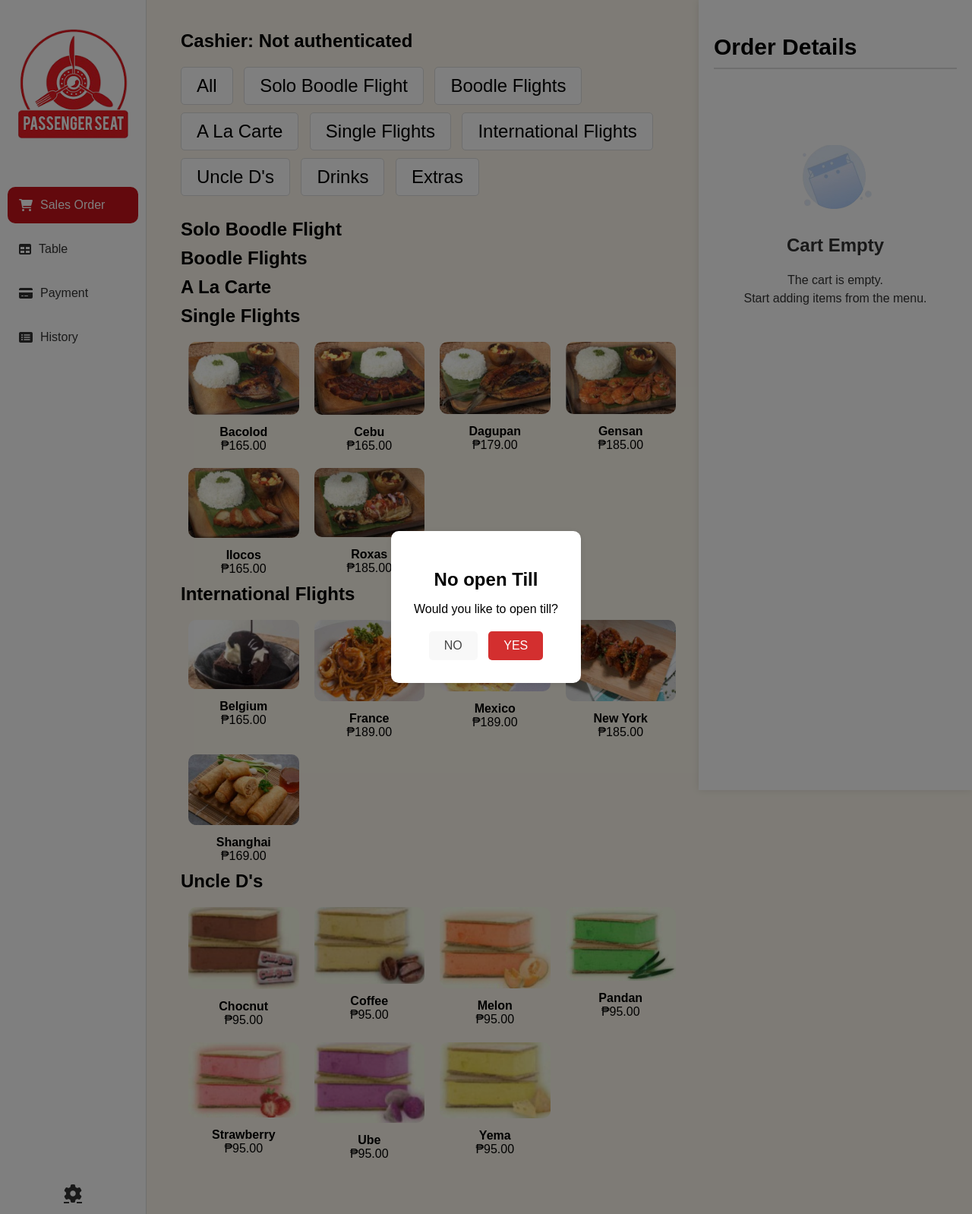
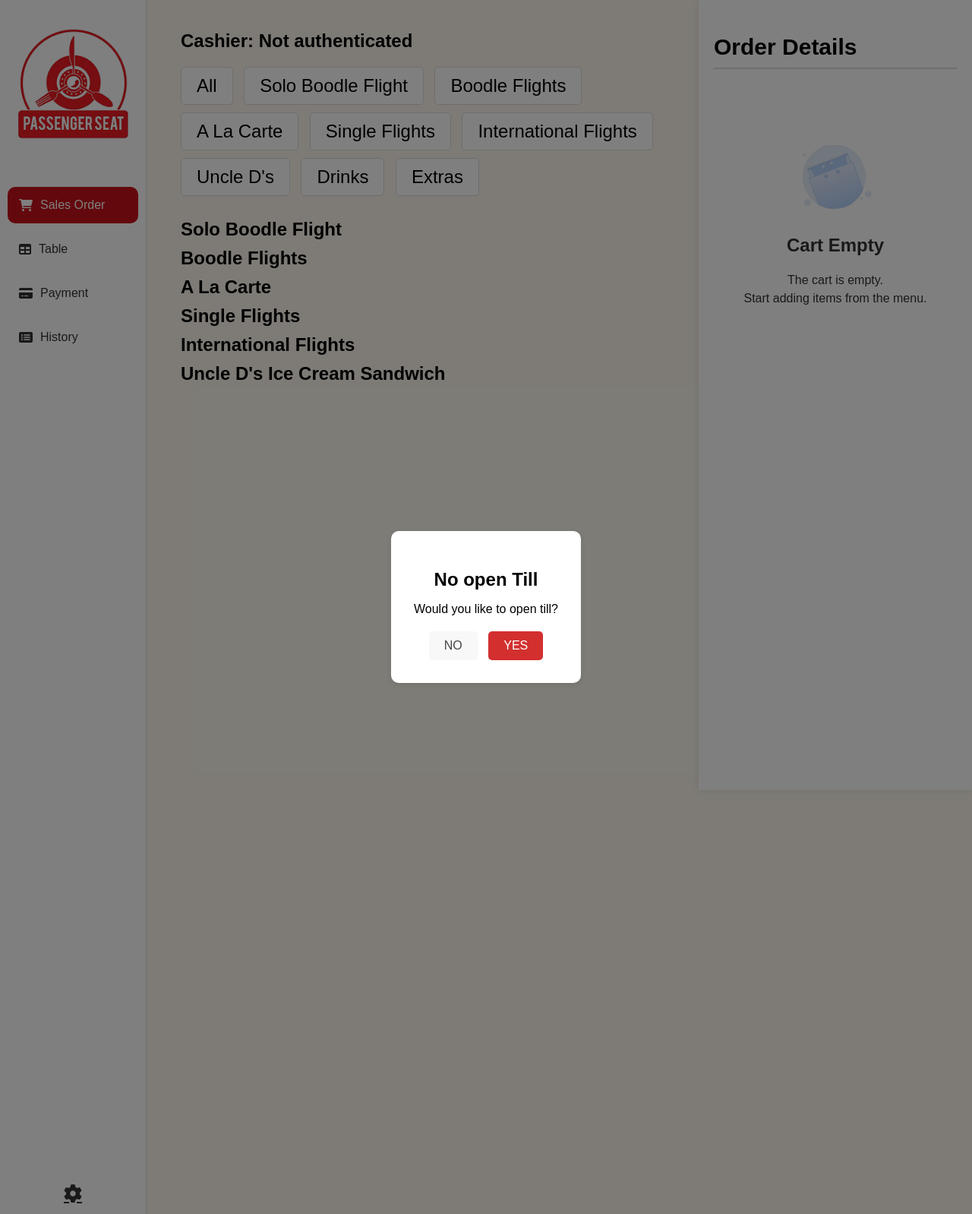
Before and after one commit to ClarriseCabansag/Hospitality, a Flask app: page /sales_order in a window 1280 px wide. Shown: the whole page at 76% size. Run offline with Flask 3, Linux system fonts and the light colour scheme; data that the repository does not hold is empty.

Commit message:
Add files via upload

```diff
--- a/templates/sales_order.html
+++ b/templates/sales_order.html
@@ -35,128 +35,32 @@
     </section>
 </section>
 
-<section class="menu-items-container">
-    <!-- Boodle Flights Section -->
 <section class="menu-items" id="boodle-flights">
         <h2>Boodle Flights</h2>
-        <div class="menu-grid">
-            <!-- Items for Boodle Flights will be dynamically populated here -->
-        </div>
-    </section>
+        <div class="menu-grid" id="menu-grid-boodle"></div>
     </section>
 
     <section class="menu-items" id="a-la-carte">
         <h2>A La Carte</h2>
-        <div class="menu-grid"></div>
+        <div class="menu-grid" id="menu-grid-a-la-carte"></div>
     </section>
-</section>
-            <section class="menu-items-container">
+
 <section class="menu-items" id="single-flights">
     <h2>Single Flights</h2>
-                    <div class="menu-grid">
-                        <div class="menu-item" data-category="single-flights">
-                <img src="{{ url_for('static', filename='img/singleflight/bacolod.jpg') }}" alt="bacolod">
-                <p>Bacolod</p>
-                <span>₱165.00</span>
-            </div>
-            <div class="menu-item" data-category="single-flights">
-                <img src="{{ url_for('static', filename='img/singleflight/cebu.jpg') }}" alt="cebu">
-                <p>Cebu</p>
-                <span>₱165.00</span>
-            </div>
-            <div class="menu-item" data-category="single-flights">
-                <img src="{{ url_for('static', filename='img/singleflight/dagupan.jpg') }}" alt="dagupan">
-                <p>Dagupan</p>
-                <span>₱179.00</span>
-            </div>
-            <div class="menu-item" data-category="single-flights">
-                <img src="{{ url_for('static', filename='img/singleflight/gensan.jpg') }}" alt="gensan">
-                <p>Gensan</p>
-                <span>₱185.00</span>
-            </div>
-            <div class="menu-item" data-category="single-flights">
-                <img src="{{ url_for('static', filename='img/singleflight/ilocos.jpg') }}" alt="ilocos">
-                <p>Ilocos</p>
-                <span>₱165.00</span>
-            </div>
-            <div class="menu-item" data-category="single-flights">
-                <img src="{{ url_for('static', filename='img/singleflight/roxas.jpg') }}" alt="roxas">
-                <p>Roxas</p>
-                <span>₱185.00</span>
-            </div>
-    </div>
+    <div class="menu-grid" id="menu-grid-single-flights"></div>
 </section>
+
 <section class="menu-items" id="international-flights">
     <h2>International Flights</h2>
-            <div class="menu-grid">
-             <div class="menu-item" data-category="international-flights">
-                <img src="{{ url_for('static', filename='img/international/belgium.jpg') }}" alt="belgium">
-                <p>Belgium</p>
-                <span>₱165.00</span>
-            </div>
-            <div class="menu-item" data-category="international-flights">
-                <img src="{{ url_for('static', filename='img/international/france.jpg') }}" alt="france">
-                <p>France</p>
-                <span>₱189.00</span>
-            </div>
-            <div class="menu-item" data-category="international-flights">
-                <img src="{{ url_for('static', filename='img/international/mexico.jpg') }}" alt="mexico">
-                <p>Mexico</p>
-                <span>₱189.00</span>
-            </div>
-            <div class="menu-item" data-category="international-flights">
-                <img src="{{ url_for('static', filename='img/international/newyork.jpg') }}" alt="newyork">
-                <p>New York</p>
-                <span>₱185.00</span>
-            </div>
-            <div class="menu-item" data-category="international-flights">
-                <img src="{{ url_for('static', filename='img/international/shanghai.jpg') }}" alt="shanghai">
-                <p>Shanghai</p>
-                <span>₱169.00</span>
-            </div>
-    </div>
+    <div class="menu-grid" id="menu-grid-international-flights"></div>
 </section>
+
+
 <section class="menu-items" id="uncle">
-        <h2>Uncle D's</h2>
-        <div class="menu-grid">
-            <div class="menu-item" data-category="uncle">
-                <img src="{{ url_for('static', filename='img/uncle/chocnut.jpg') }}" alt="chocnut">
-                <p>Chocnut</p>
-                <span>₱95.00</span>
-            </div>
-            <div class="menu-item" data-category="uncle">
-                <img src="{{ url_for('static', filename='img/uncle/coffee.jpg') }}" alt="coffee">
-                <p>Coffee</p>
-                <span>₱95.00</span>
-            </div>
-            <div class="menu-item" data-category="uncle">
-                <img src="{{ url_for('static', filename='img/uncle/melon.jpg') }}" alt="melon">
-                <p>Melon</p>
-                <span>₱95.00</span>
-            </div>
-            <div class="menu-item" data-category="uncle">
-                <img src="{{ url_for('static', filename='img/uncle/pandan.jpg') }}" alt="pandan">
-                <p>Pandan</p>
-                <span>₱95.00</span>
-            </div>
-            <div class="menu-item" data-category="uncle">
-                <img src="{{ url_for('static', filename='img/uncle/strawberry.jpg') }}" alt="strawberry">
-                <p>Strawberry</p>
-                <span>₱95.00</span>
-            </div>
-            <div class="menu-item" data-category="uncle">
-                <img src="{{ url_for('static', filename='img/uncle/ube.jpg') }}" alt="ube">
-                <p>Ube</p>
-                <span>₱95.00</span>
-            </div>
-            <div class="menu-item" >
-                <img src="{{ url_for('static', filename='img/uncle/yema.jpg') }}" alt="yema">
-                <p>Yema</p>
-                <span>₱95.00</span>
-            </div>
-</div>
+    <h2>Uncle D's Ice Cream Sandwich</h2>
+    <div class="menu-grid" id="menu-grid-uncle"></div>
 </section>
-</section>
+
 
 </main>
 
```
Lines whose indentation alone changed are shown as unchanged.
